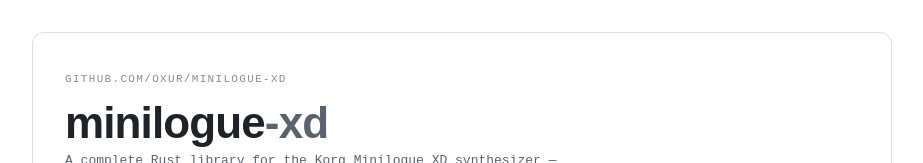
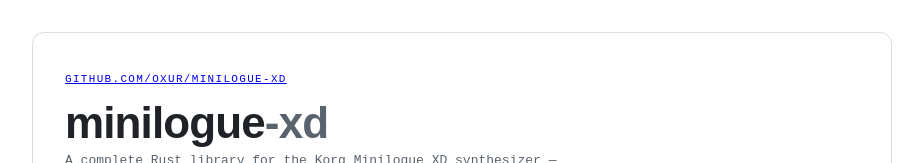
Before and after one commit to oxur/minilogue-xd, a plain HTML site: page docs/index.html in a window 1280 px wide. Shown: the top 163 px of the page, without its empty margins (178-1101 px from the left). Drawn offline with Linux system fonts and the light colour scheme.

Commit message:
Added link to GH project.

```diff
--- a/docs/index.html
+++ b/docs/index.html
@@ -435,7 +435,7 @@
 
         <div class="hero">
             <div class="hero-grid"></div>
-            <div class="hero-tag">github.com/oxur/minilogue-xd</div>
+            <div class="hero-tag"><a href="https://github.com/oxur/minilogue-xd">github.com/oxur/minilogue-xd</a></div>
             <div class="hero-title">minilogue<span>-xd</span></div>
             <div class="hero-subtitle">
                 A complete Rust library for the Korg Minilogue XD synthesizer —
```
